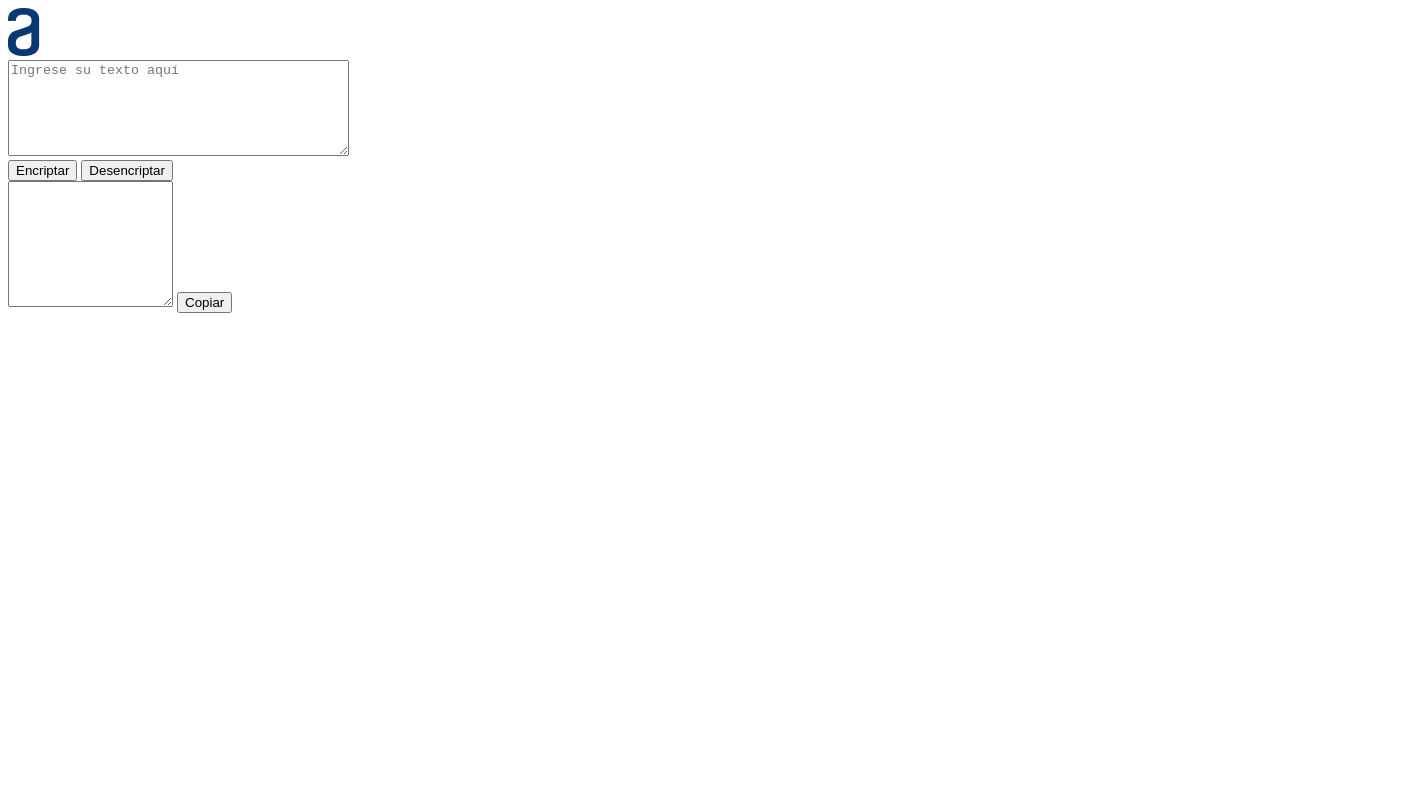
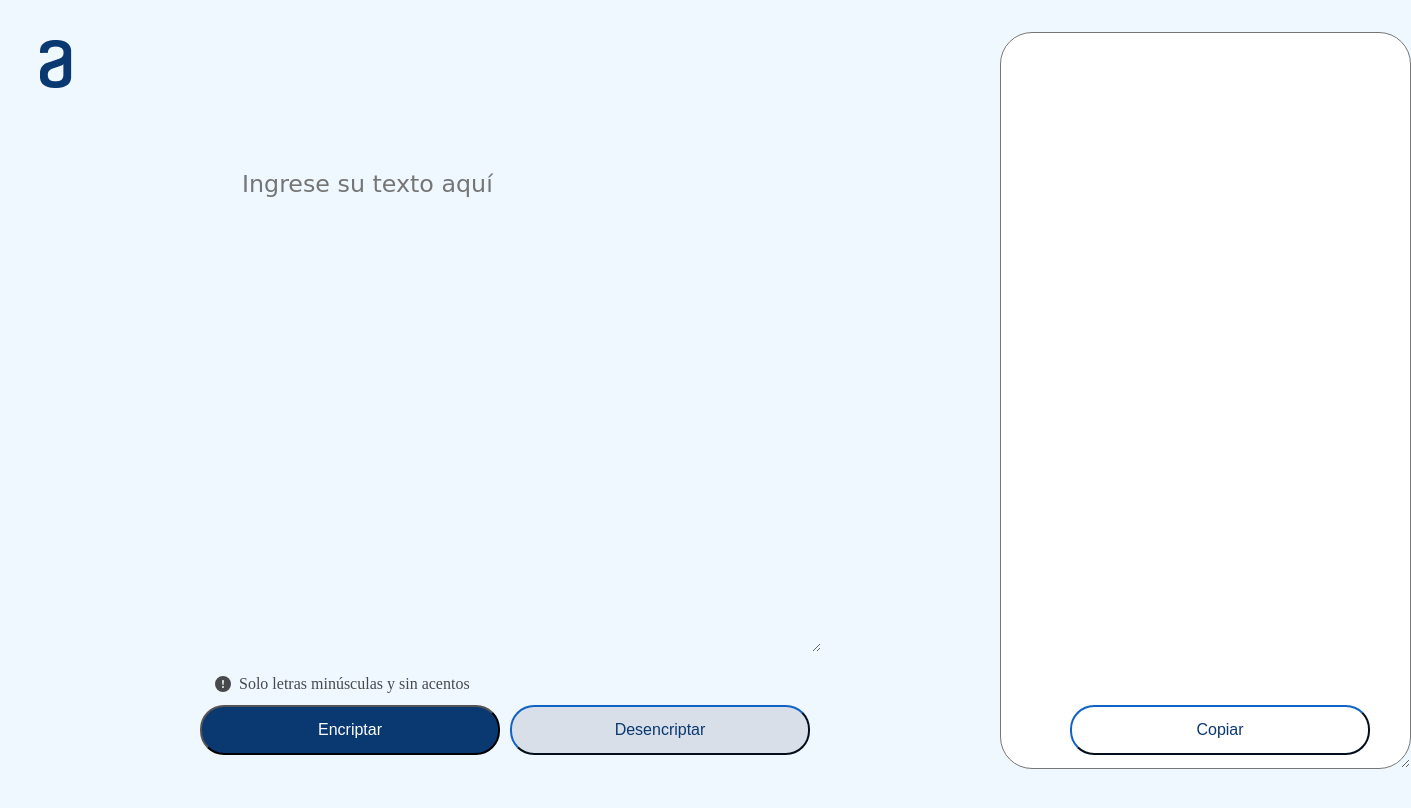
Before and after one commit to Juu3006/Encriptador-de-textos-C1, a plain HTML site: page index.html in a window 1280 px wide. Both pictures are taken after a click on the button "Encriptar". Shown: the top 808 px of the page, 1411 px wide, since content can reach past the window. Drawn offline with Linux system fonts and the light colour scheme.

Commit message:
finalización del proyecto con view de computadora

```diff
--- /dev/null
+++ b/css/Buttons.css
@@ -0,0 +1,61 @@
+.buttons {
+    display: flex;
+    flex-direction: row;
+}
+
+.encriptar {
+    background-color: #0A3871;
+    border-radius: 24px;
+    color: white;
+    height: 50px;
+    left: 200px;
+    position: absolute;
+    text-align: center;
+    font-size: medium;
+    top: 705px;
+    width: 300px;
+}
+
+.desencriptar {
+    background-color: #D8DFE8;
+    border-radius: 24px;
+    border-color: #0A3871;
+    color: #0A3871;
+    height: 50px;
+    left: 510px;
+    position: absolute;
+    text-align: center;
+    font-size: medium;
+    top: 705px;
+    width: 300px;
+}
+
+.advertencia {
+    display: flex;
+    flex-direction: row;
+    align-items: center;
+    padding: 5px;
+    gap: 8px;
+
+    position: absolute;
+    width: 280px;
+    height: 18px;
+    left: 210px;
+    top: 654px;
+    opacity: 70%;
+}
+
+.copiar {
+    visibility: hidden;
+    background-color: #ffffff;
+    border-radius: 24px;
+    border-color: #0A3871;
+    color: #0A3871;
+    height: 50px;
+    left: 1070px;
+    position: absolute;
+    text-align: center;
+    font-size: medium;
+    top: 705px;
+    width: 300px;
+}
--- /dev/null
+++ b/css/TextArea-Texto.css
@@ -0,0 +1,12 @@
+.texto {
+    background: none;
+    border: none;
+    color: #0A3871;
+    font-size: 1.485rem;
+    font-family: cursive;
+    height: 480px;
+    left: 240px;
+    position: absolute;
+    top: 168px;
+    width: 577px;
+}
--- /dev/null
+++ b/css/TextAreaMensaje.css
@@ -0,0 +1,37 @@
+.mensaje {
+    background: url(../img/MuñecoMuñeco\ original.png) no-repeat center;
+    background-position-y: 130px;
+    background-color: #ffffff;
+    border-radius: 32px;
+    font-family: cursive;
+    font-size: 1.485rem;
+    height: 709px;
+    left: 1000px;
+    position: absolute;
+    padding: 2% 2% 0 3%;
+    top: 32px;
+    width: 345px;
+}
+
+.texto__not__found {
+    font-size: 1.185rem;
+    font-family: cursive;
+    font-weight: bold;
+    height: 709px;
+    left: 1050px;
+    position: absolute;
+    text-align: center;
+    top: 520px;
+    width: 345px;
+}
+
+.texto__instructions {
+    font-size: 1rem;
+    font-family: cursive;
+    height: 709px;
+    left: 1050px;
+    position: absolute;
+    text-align: center;
+    top: 600px;
+    width: 345px;
+}
--- /dev/null
+++ b/css/style.css
@@ -0,0 +1,7 @@
+.background__all {
+    background-color: aliceblue;
+}
+
+.logo__a {
+    margin: 2rem 0 0 2rem;
+}
--- a/index.html
+++ b/index.html
@@ -6,13 +6,16 @@
     <meta charset="UTF-8">
     <meta http-equiv="X-UA-Compatible" content="IE=edge">
     <meta name="viewport" content="width=device-width, initial-scale=1.0">
-    <link rel="stylesheet" href="style.css">
+    <link rel="stylesheet" href="./css/style.css">
+    <link rel="stylesheet" href="./css/TextArea-Texto.css">
+    <link rel="stylesheet" href="./css/TextAreaMensaje.css">
+    <link rel="stylesheet" href="./css/Buttons.css">
     <title>Encriptador</title>
 </head>
 
-<body>
+<body class="background__all">
     <header>
-        <img src="img/Vectorlogo original.png" alt="Logo de alura con la letra a">
+        <img src="img/Vectorlogo original.png" alt="Logo de alura con la letra a" class="logo__a">
     </header>
 
     <main>
@@ -26,6 +29,11 @@
 
                 <button class="encriptar" onclick="EncriptarText()">Encriptar</button>
                 <button class="desencriptar" onclick="DesencriptarText()">Desencriptar</button>
+                <p class="advertencia">
+                    <svg xmlns="http://www.w3.org/2000/svg" width="16" height="16" fill="currentColor" class="bi bi-exclamation-circle-fill" viewBox="0 0 16 16">
+                        <path d="M16 8A8 8 0 1 1 0 8a8 8 0 0 1 16 0zM8 4a.905.905 0 0 0-.9.995l.35 3.507a.552.552 0 0 0 1.1 0l.35-3.507A.905.905 0 0 0 8 4zm.002 6a1 1 0 1 0 0 2 1 1 0 0 0 0-2z"/>
+                    </svg>Solo letras minúsculas y sin acentos
+                </p>
 
             </div>
 
@@ -33,8 +41,9 @@
 
         <section>
 
-            <textarea class="mensaje" cols="18" rows="8"
-            ></textarea>
+            <textarea class="mensaje" cols="18" rows="8"></textarea>
+            <p class="texto__not__found">Ningún mensaje fue encontrado</p>
+            <p class="texto__instructions">Ingresa el texto que desees encriptar o desencriptar.</p>
             <button class="copiar" onclick="copiar()">Copiar</button>
 
         </section>
--- a/script.js
+++ b/script.js
@@ -1,11 +1,18 @@
 const Texto = document.querySelector(".texto");
 const Mensaje = document.querySelector(".mensaje");
+const NotFound = document.querySelector(".texto__not__found");
+const Instruction = document.querySelector(".texto__instructions");
+const Copy = document.querySelector(".copiar");
+
 
 function EncriptarText(){
     const TextoEncriptado = encriptar(Texto.value);
     Mensaje.value = TextoEncriptado;
     Mensaje.style.backgroundImage = "none";
+    NotFound.style = "visibility: hidden";
+    Instruction.style = "visibility: hidden";
     Texto.value = "";
+    Copy.style = "visibility: visible";
 }
 
 function encriptar(stringEncriptada){
@@ -22,7 +29,11 @@ function encriptar(stringEncriptada){
 
 function DesencriptarText(){
     const TextoEncriptado = desencriptar(Texto.value);
+    Copy.style = "visibility: visible";
     Mensaje.value = TextoEncriptado;
+    Mensaje.style.backgroundImage = "none";
+    NotFound.style = "visibility: hidden";
+    Instruction.style = "visibility: hidden";
     Texto.value = "";
 }
 
@@ -39,7 +50,12 @@ function desencriptar(stringDesencriptada){
 }
 
 function copiar(){
+    Copy.style = "return";
     Mensaje.select();
     navigator.clipboard.writeText(Mensaje.value);
     Mensaje.value = "";
+    Mensaje.style = "return";
+    NotFound.style = "return";
+    Instruction.style = "return";
+    Texto.focus();
 }
```
Also changed, not shown: img/Ningún mensaje fue encontrado - 1.png (added), img/Ningún mensaje fue encontrado.png (added), style.css (deleted), 1 other file.
